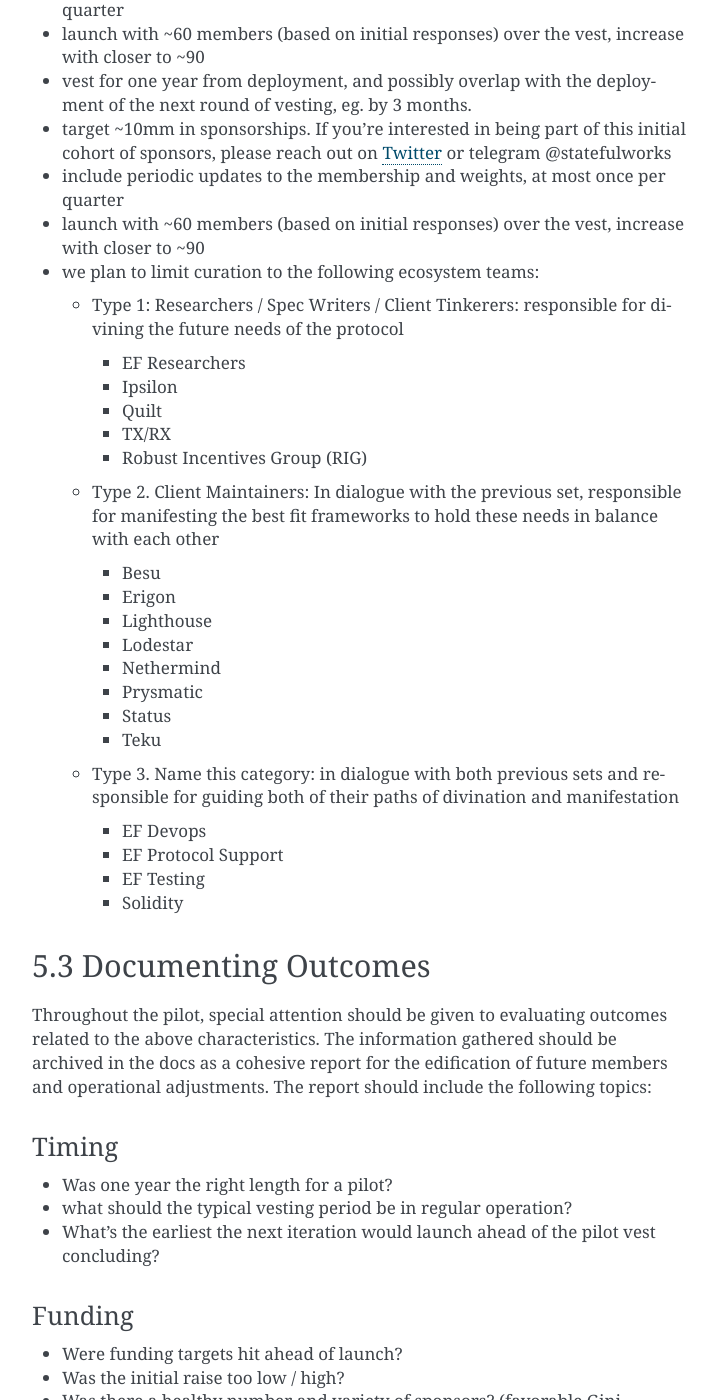
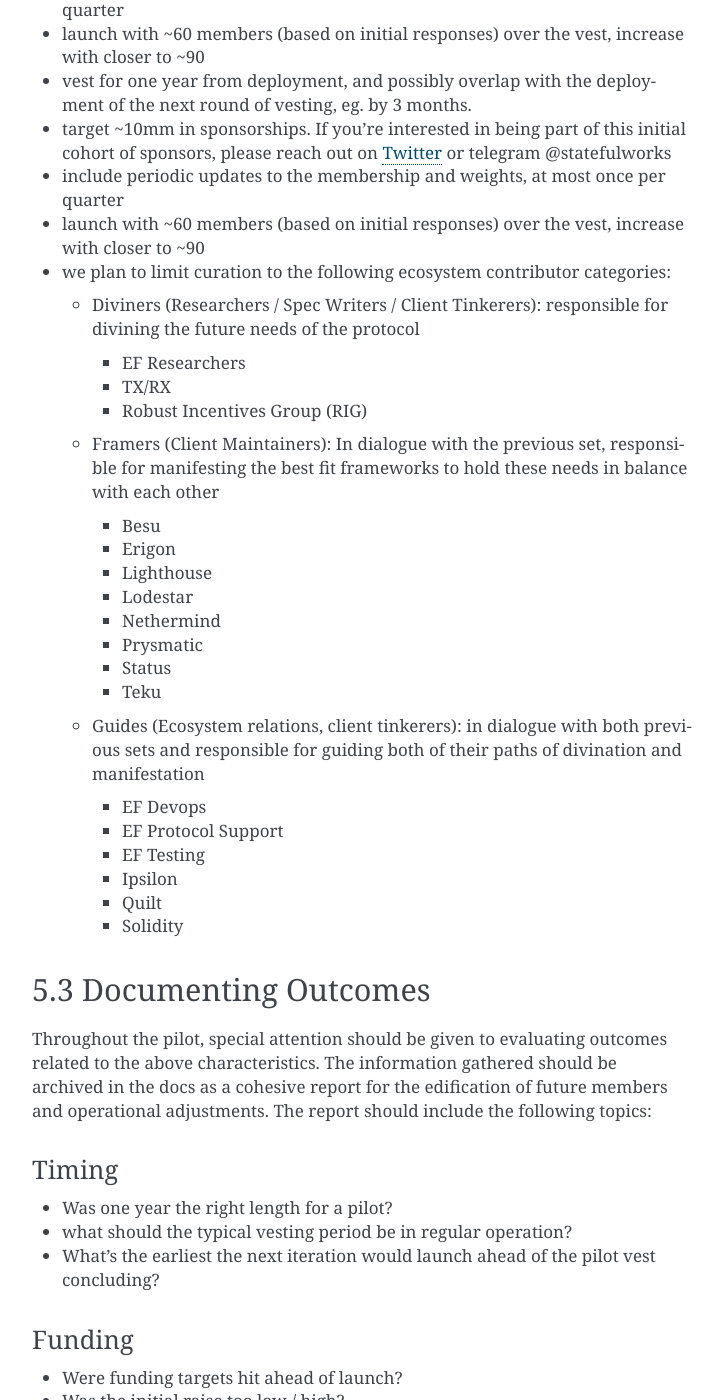
Before and after one commit to protocolguild/documentation, a Sphinx documentation site: the page built from docs/5-initial-pilot.md, in a window 1280 px wide and 1400 px high, scrolled down 681 px. Shown: the whole window, without its empty margins (388-1111 px from the left). Built offline with Sphinx 7.4.7, drawn with Linux system fonts in a browser that asks for light colours.

Commit message:
Update 5-initial-pilot.md

```diff
--- a/docs/5-initial-pilot.md
+++ b/docs/5-initial-pilot.md
@@ -21,14 +21,12 @@
 - target ~10mm in sponsorships. If you're interested in being part of this initial cohort of sponsors, please reach out on [Twitter](https://twitter.com/statefulworks) or telegram @statefulworks
 - include periodic updates to the membership and weights, at most once per quarter
 - launch with ~60 members (based on initial responses) over the vest, increase with closer to ~90
-- we plan to limit curation to the following ecosystem teams:
-  - Type 1: Researchers / Spec Writers / Client Tinkerers: responsible for divining the future needs of the protocol
+- we plan to limit curation to the following ecosystem contributor categories:
+  - Diviners (Researchers / Spec Writers / Client Tinkerers): responsible for divining the future needs of the protocol
     - EF Researchers
-    - Ipsilon
-    - Quilt
     - TX/RX
     - Robust Incentives Group (RIG)
-  - Type 2. Client Maintainers: In dialogue with the previous set, responsible for manifesting the best fit frameworks to hold these needs in balance with each other
+  - Framers (Client Maintainers): In dialogue with the previous set, responsible for manifesting the best fit frameworks to hold these needs in balance with each other
     - Besu
     - Erigon
     - Lighthouse
@@ -37,10 +35,12 @@
     - Prysmatic
     - Status
     - Teku
-  - Type 3. Name this category: in dialogue with both previous sets and responsible for guiding both of their paths of divination and manifestation
+  - Guides (Ecosystem relations, client tinkerers): in dialogue with both previous sets and responsible for guiding both of their paths of divination and manifestation
     - EF Devops
     - EF Protocol Support
     - EF Testing
+    - Ipsilon
+    - Quilt
     - Solidity
 
 ### 5.3 Documenting Outcomes
```
